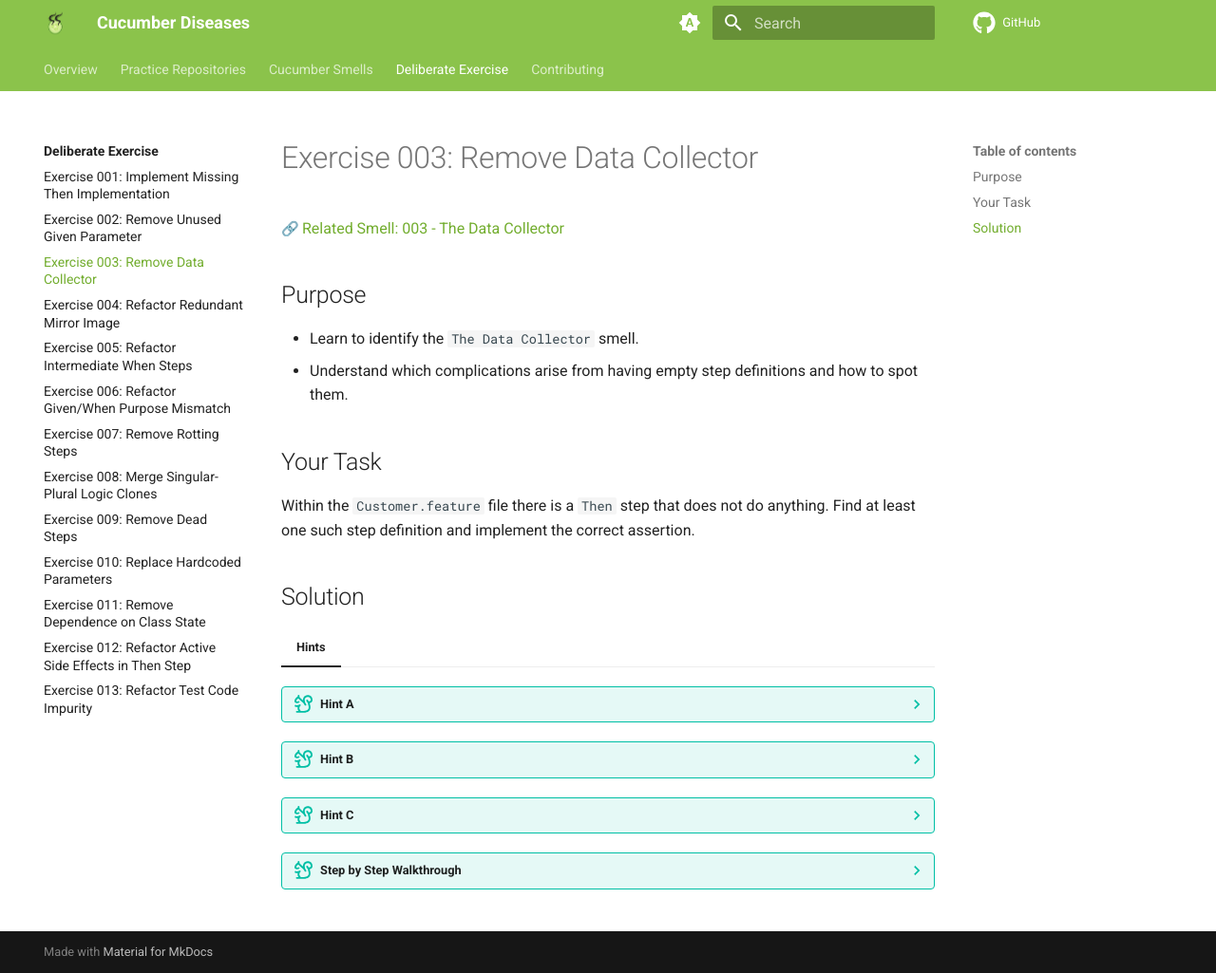
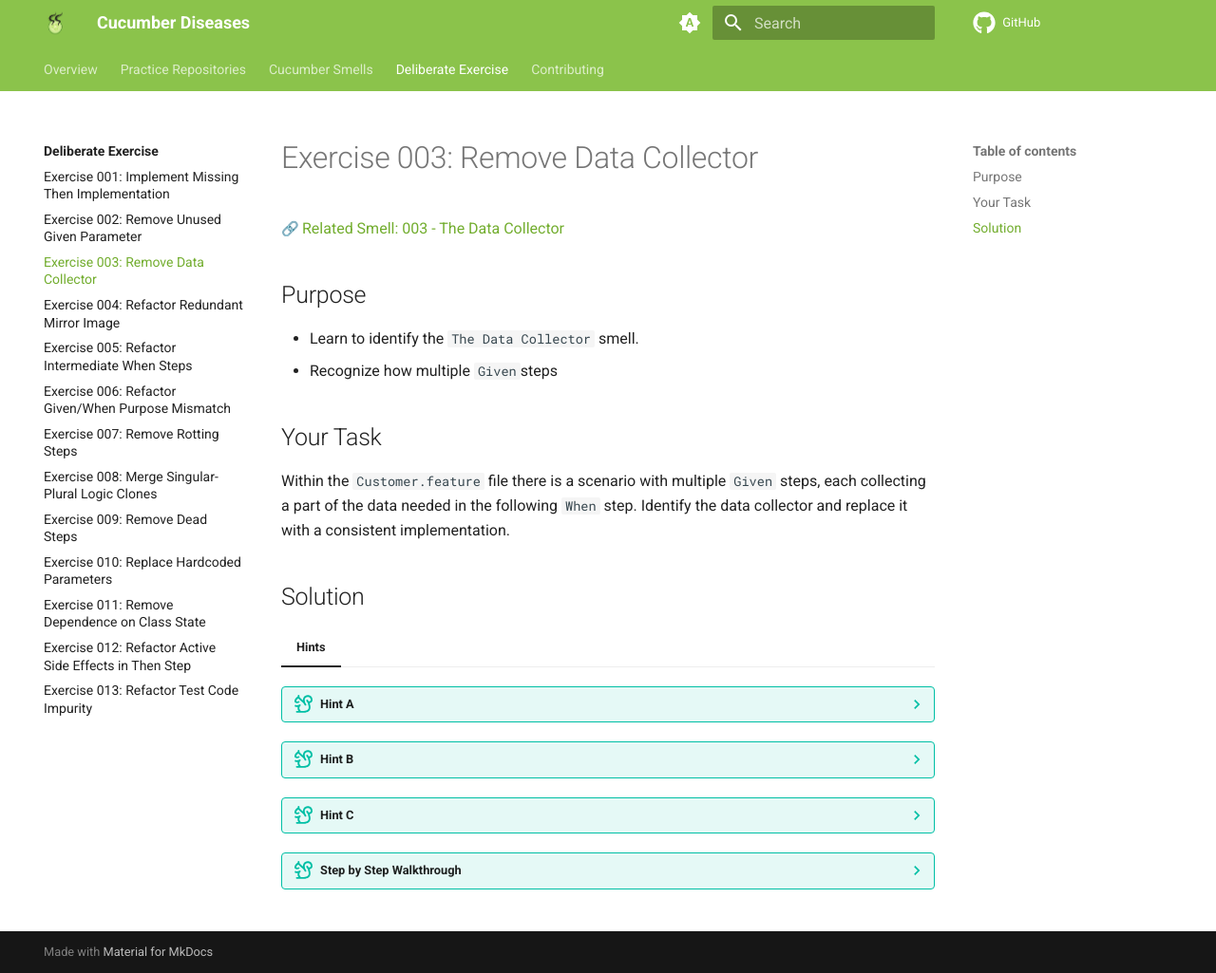
Before and after one commit to Cucumber-Diseases/cucumber-diseases.github.io, an MkDocs documentation site: the page built from docs/exercise/ex-003-data-collector.md, in a window 1280 px wide and 1025 px high. Shown: the whole window at 95% size. Built offline with MkDocs 1.6.1 and Material for MkDocs 9.7.7, drawn with Linux system fonts in a browser that asks for light colours; emoji names are drawn with the system emoji font.

Commit message:
describe hints for data collector

```diff
--- a/docs/exercise/ex-003-data-collector.md
+++ b/docs/exercise/ex-003-data-collector.md
@@ -3,20 +3,19 @@
 
 ## Purpose
 * Learn to identify the `The Data Collector` smell.
-* Understand which complications arise from having empty step definitions and how to spot them.
+* Recognize how multiple `Given`steps
 
 ## Your Task
-Within the `Customer.feature` file there is a `Then` step that does not do anything. Find at least
-one such step definition and implement the correct assertion.
+Within the `Customer.feature` file there is a scenario with multiple `Given` steps, each collecting a part of the data needed in the following `When` step. Identify the data collector and replace it with a consistent implementation.
 
 ## Solution
 
 === "Hints"
     ??? tip "Hint A"
-        * You are looking for a `Then` step that is verifying if a customer was created successfully.
+        * You are looking for a scenario with multiple `Given` steps for creating customers.
 
     ??? tip "Hint B"
-        * The relevant step is `Then the customer creation should be successful`.
+        * The relevant steps is `` and .
         * Look at the implementation of the code in te step definition.
 
     ??? tip "Hint C"
```
Also changed, not shown: docs/exercise/ex-001-missing-then.md (+7 -79 lines), docs/smells/003-data-collector.md (+3 -0 lines).
